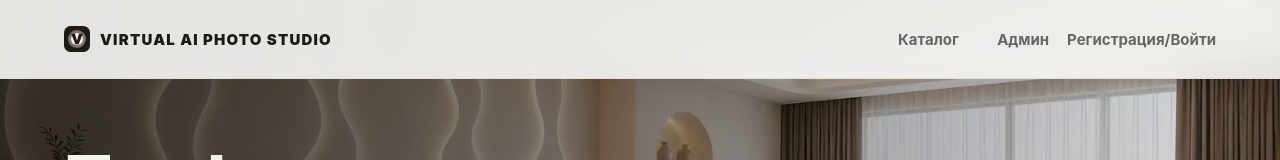
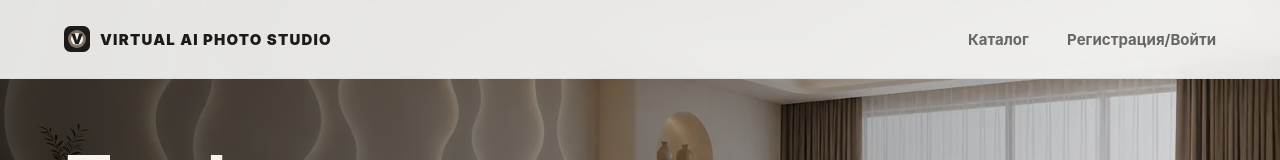
Before and after one commit to kgalanov2020-oss/-Virtual-AI-Photo-Studio, a Next.js app in the folder apps/web/: page / in a window 1280 px wide. Shown: the top 160 px of the page. Built offline with nearby package versions, Linux system fonts and the light colour scheme; no server answers; the database is empty.

Commit message:
Hide admin link from public nav

```diff
--- a/apps/web/src/app/auth-nav-action.tsx
+++ b/apps/web/src/app/auth-nav-action.tsx
@@ -33,9 +33,6 @@ export function AuthNavAction() {
   if (isLoggedIn) {
     return (
       <span className="auth-nav-actions">
-        <Link className="nav-auth-link" href="/admin">
-          Админ
-        </Link>
         <Link className="nav-auth-link" href="/sessions">
           Мои фотосессии
         </Link>
@@ -47,13 +44,8 @@ export function AuthNavAction() {
   }
 
   return (
-    <span className="auth-nav-actions">
-      <Link className="nav-auth-link" href="/admin">
-        Админ
-      </Link>
-      <Link className="nav-auth-link" href="/login">
-        Регистрация/Войти
-      </Link>
-    </span>
+    <Link className="nav-auth-link" href="/login">
+      Регистрация/Войти
+    </Link>
   );
 }
```
